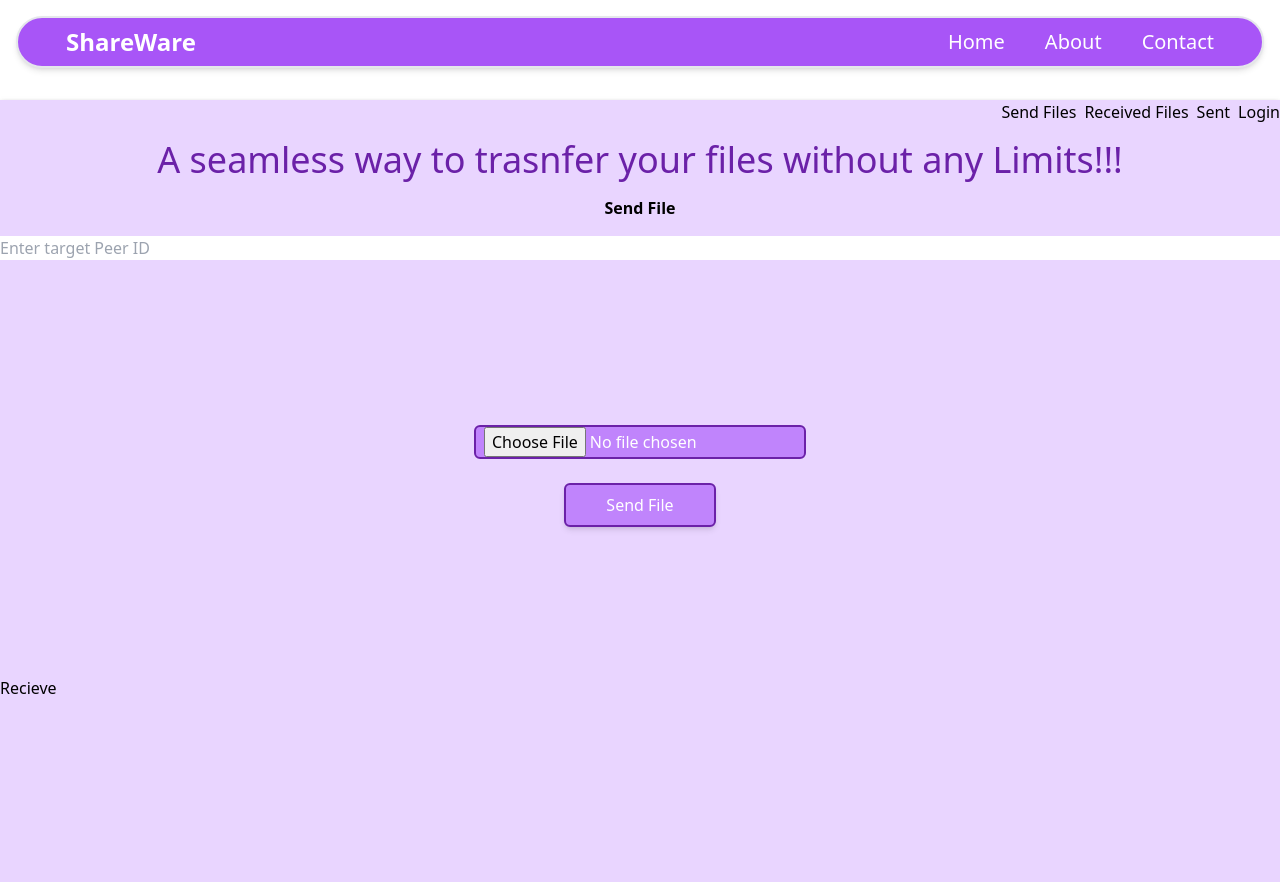
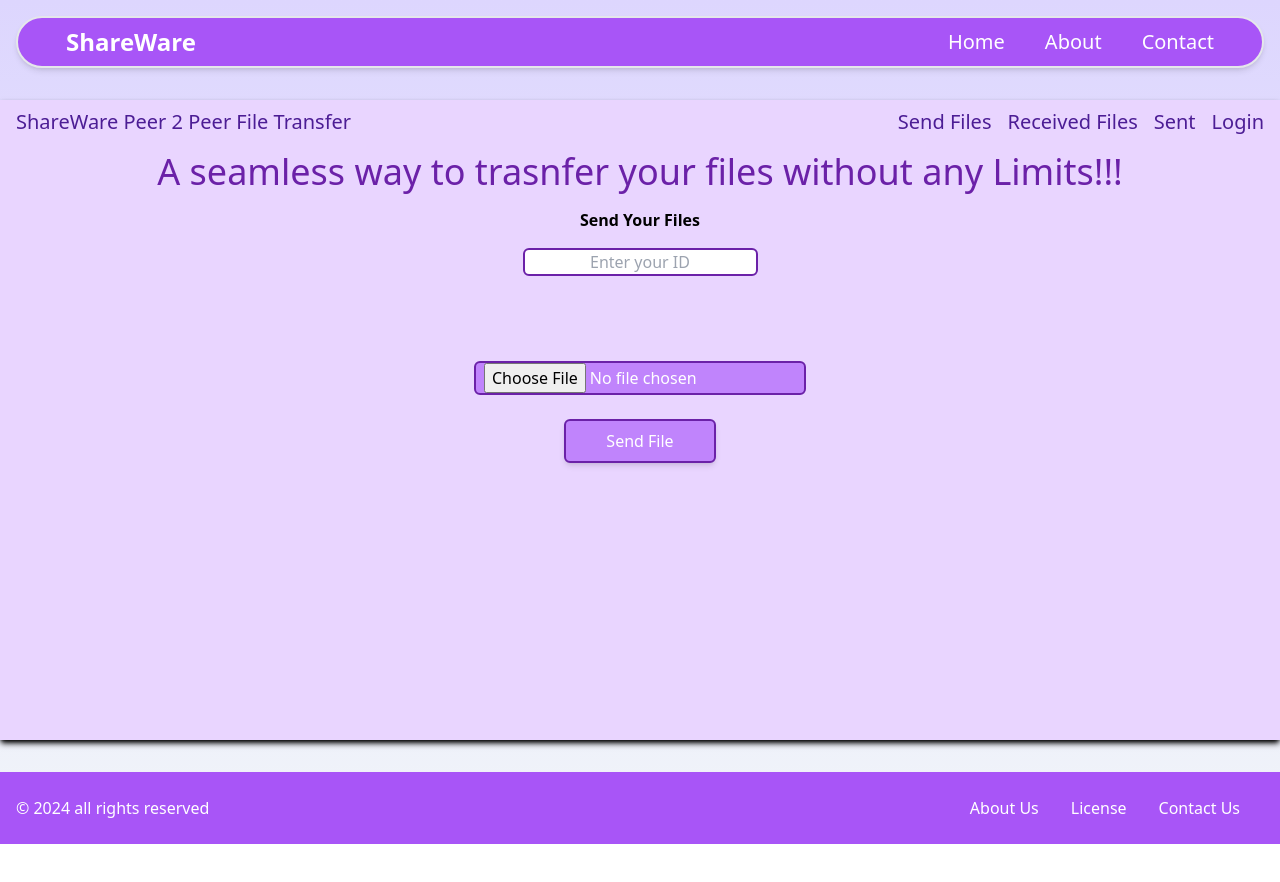
Before and after one commit to SoulEater001/P2P_File_Transfer-React, a React (Vite) app in the folder client/: page / in a window 1280 px wide. Shown: the top 882 px of the page. After the commit the page ends 844 px from the top, so only its background shows below. Built offline with nearby package versions, Linux system fonts and the light colour scheme; no server answers.

Commit message:
latest-update

```diff
--- a/client/src/components/FileReceiver.jsx
+++ b/client/src/components/FileReceiver.jsx
@@ -1,5 +1,7 @@
 import React, { useEffect, useState, useRef } from 'react';
 import { io } from 'socket.io-client';
+import Header from './Header';
+import Footer from './Footer';
 
 const socket = io('http://localhost:5000', {
     transports: ['websocket', 'polling'],
@@ -99,9 +101,15 @@ const FileReceiver = () => {
 
     return (
         <div>
-            <h2>Receive File</h2>
-            <p>Your Peer ID: {peerId || 'Waiting for connection...'}</p>
-            <p>{fileName ? `${downloadStatus}: ${fileName}` : downloadStatus}</p>
+            <Header/>
+            <div className ="container w-[1200px] h-[640px] m-auto my-8 bg-purple-200 shadow-md shadow-black  " >
+            <div className='flex flex-col items-center'>
+            <h2 className='text-3xl text-purple-800'>Receive File</h2>
+            <p className=' font-semibold mt-4 '>Your Peer ID: {peerId || 'Waiting for connection...'}</p>
+            <p className='mt-10 px-12 py-4 border-2 border-purple-800 text-white bg-purple-300 rounded-md'>{fileName ? `${downloadStatus}: ${fileName}` : downloadStatus}</p>
+            </div>
+            </div>
+            <Footer/>
         </div>
     );
 };
--- a/client/src/components/FileSender.jsx
+++ b/client/src/components/FileSender.jsx
@@ -106,15 +106,15 @@ const FileSender = () => {
     return (
         <div className="flex flex-col justify-evenly space-y-4">
 
-            <h2 className='font-bold text-center '>Send File</h2>
+            <h2 className='font-bold text-center '>Send Your Files</h2>
             <input
-                className=''
+                className='m-auto border-2 border-purple-800 rounded-md  text-center '
                 type="text"
-                placeholder="Enter target Peer ID"
+                placeholder="Enter your ID"
                 value={targetId}
                 onChange={(e) => setTargetId(e.target.value)}
             />
-            <div className='container h-[400px] w-[800px] m-auto flex flex-col  justify-center items-center space-y-6 '>
+            <div className='container h-[240px] w-[800px] m-auto flex flex-col  justify-center items-center space-y-6 '>
             <input
             className='bg-purple-400 border-purple-800 text-white border-2 px-2 rounded-md '
             type="file" onChange={handleFileChange} />
--- /dev/null
+++ b/client/src/components/Footer.jsx
@@ -0,0 +1,42 @@
+import React from 'react'
+import { Link } from 'react-router-dom';
+function Footer() {
+    return (
+        <footer className="flex w-full flex-row flex-wrap items-center justify-center gap-y-6 gap-x-12  py-6 text-center md:justify-between sticky top-[100vh] bg-purple-500 text-white">
+          <Link color="blue-gray" className="font-normal px-4">
+            &copy; 2024 all rights reserved
+          </Link>
+          <ul className="flex flex-wrap items-center gap-y-2 gap-x-8 px-10 ">
+            <li>
+              <Link
+                to="/about"
+                color="blue-gray"
+                className="font-normal transition-colors hover:text-blue-500 focus:text-blue-500"
+              >
+                About Us
+              </Link>
+            </li>
+            <li>
+              <Link
+                to="*"
+                color="blue-gray"
+                className="font-normal transition-colors hover:text-blue-500 focus:text-blue-500"
+              >
+                License
+              </Link>
+            </li>
+            <li>
+              <Link
+                to="/contact"
+                color="blue-gray"
+                className="font-normal transition-colors hover:text-blue-500 focus:text-blue-500"
+              >
+                Contact Us
+              </Link>
+            </li>
+          </ul>
+        </footer>
+      );
+}
+
+export default Footer
--- a/client/src/components/Login.jsx
+++ b/client/src/components/Login.jsx
@@ -1,6 +1,7 @@
 import { useState } from "react";
 import Header from './Header'
-
+import Footer from "./Footer";
+import { Link } from "react-router-dom";
 const Login = () => {
   const [input, setInput] = useState({
     username: "",
@@ -25,15 +26,16 @@ const Login = () => {
 
   return (
     <>
-
-    <form className ="container mx-auto w-[360px] rounded-md border-4 border-purple-800  space-y-2 p-4" onSubmit={handleSubmitEvent}>
+   <div className="text-white bg-purple-500 ">
+    <Link to ="/"><h1 className="flex justify-center text-5xl ">ShareWare</h1></Link></div>
+    <form className =" my-20 mx-auto w-[360px] rounded-md border-4 border-purple-800  space-y-2 p-4 " onSubmit={handleSubmitEvent}>
       <div className="form_control ">
         <label class ="block text-sm font-semibold" htmlFor="user-email">Email</label>
         <input class="block w-full rounded-md border-2 border-purple-400 p-2 focus:border-purple-800 disabled:border-purple-300 disabled:bg-purple-50"
           type="email"
           id="user-email"
           name="email"
-          placeholder="example@yahoo.com"
+          placeholder="example@gmail.com"
           aria-describedby="user-email"
           aria-invalid="false"
           onChange={handleInput}
@@ -62,6 +64,10 @@ const Login = () => {
       </div>
 
     </form>
+    <div className="mb-[340px]">
+
+    </div>
+    <Footer/>
     </>
 
   );
--- a/client/src/index.css
+++ b/client/src/index.css
@@ -2,7 +2,9 @@
 @tailwind utilities;
 @tailwind components;
 
-navbox{
 
-    background-color: ;
+@layer base{
+    html{
+        @apply bg-gradient-to-t from-slate-100 to-violet-200
+    }
 }
--- a/client/src/pages/LandingPage.jsx
+++ b/client/src/pages/LandingPage.jsx
@@ -2,19 +2,30 @@ import React from 'react'
 import { Link } from 'react-router-dom'
 import Header from '../components/Header'
 import FileSender from '../components/FileSender'
-
+import Footer from '../components/Footer'
 
 function LandingPage() {
   return (
     <>
         <Header />
-        <div className ="container w-[1200px] h-[800px] m-auto mt-8 bg-purple-200 shadow-md shadow-black  " >
-        <nav className=''>
-              <ul className='flex flex-row justify-end space-x-2   '>
-                <Link to="/">Send Files</Link>
-                <Link >Received Files</Link>
-                <Link>Sent </Link>
-                <Link to ="/login"> Login</Link>
+        <div className ="container w-[1200px] h-[640px] m-auto my-8 bg-purple-200 shadow-md shadow-black  " >
+        <nav className='flex flex-row justify-between pt-2 px-4 text-violet-900 ' >
+              <ul className='text-xl'>
+                <li> ShareWare Peer 2 Peer File Transfer</li>
+              </ul>
+              <ul className='flex flex-row justify-end space-x-4 text-xl '>
+                <li className='hover:text-white'>
+                  <Link to="/">Send Files</Link>
+                </li>
+                <li className='hover:text-white'>
+                  <Link to ="/receive">Received Files</Link>
+                </li>
+                <li className='hover:text-white'>
+                  <Link>Sent</Link>
+                </li>
+                <li className='hover:text-white'>
+                  <Link to ="/login"> Login</Link>
+                </li>
               </ul>
             </nav>
             <div  className='p-4 '>
@@ -28,13 +39,8 @@ function LandingPage() {
             <div>
               <FileSender/>
             </div>
-
-            <div class="action">
-
-              <Link to="/receive">Recieve</Link>
-
-            </div>
         </div>
+        <Footer/>
     </>
 
   )
```
